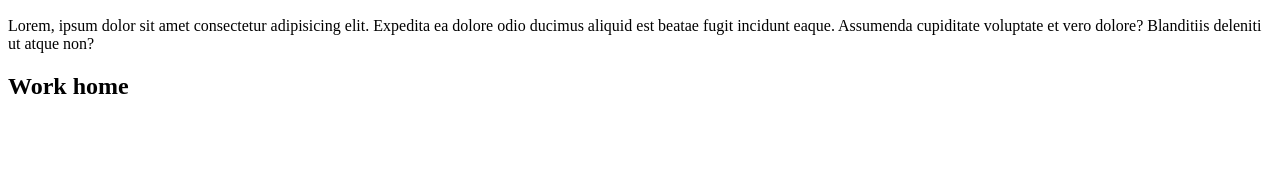
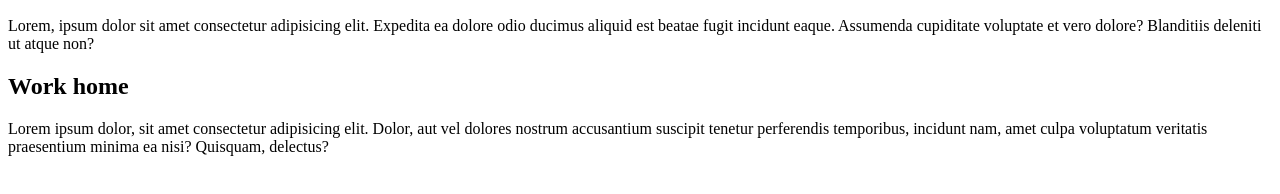
Before and after one commit to AlexJSDeveloper/project, a plain HTML site: page index.html in a window 1280 px wide. Shown: the part 96-290 px from the top of the page. Drawn offline with Linux system fonts and the light colour scheme.

Commit message:
home add

```diff
--- a/index.html
+++ b/index.html
@@ -2,3 +2,6 @@
 <h2>Header 2</h2>
 <p>Lorem, ipsum dolor sit amet consectetur adipisicing elit. Expedita ea dolore odio ducimus aliquid est beatae fugit incidunt eaque. Assumenda cupiditate voluptate et vero dolore? Blanditiis deleniti ut atque non?</p>
 <h2>Work home</h2>
+<div>
+    Lorem ipsum dolor, sit amet consectetur adipisicing elit. Dolor, aut vel dolores nostrum accusantium suscipit tenetur perferendis temporibus, incidunt nam, amet culpa voluptatum veritatis praesentium minima ea nisi? Quisquam, delectus?
+</div>
--- a/script.js
+++ b/script.js
@@ -0,0 +1 @@
+console.log(1212);
```
